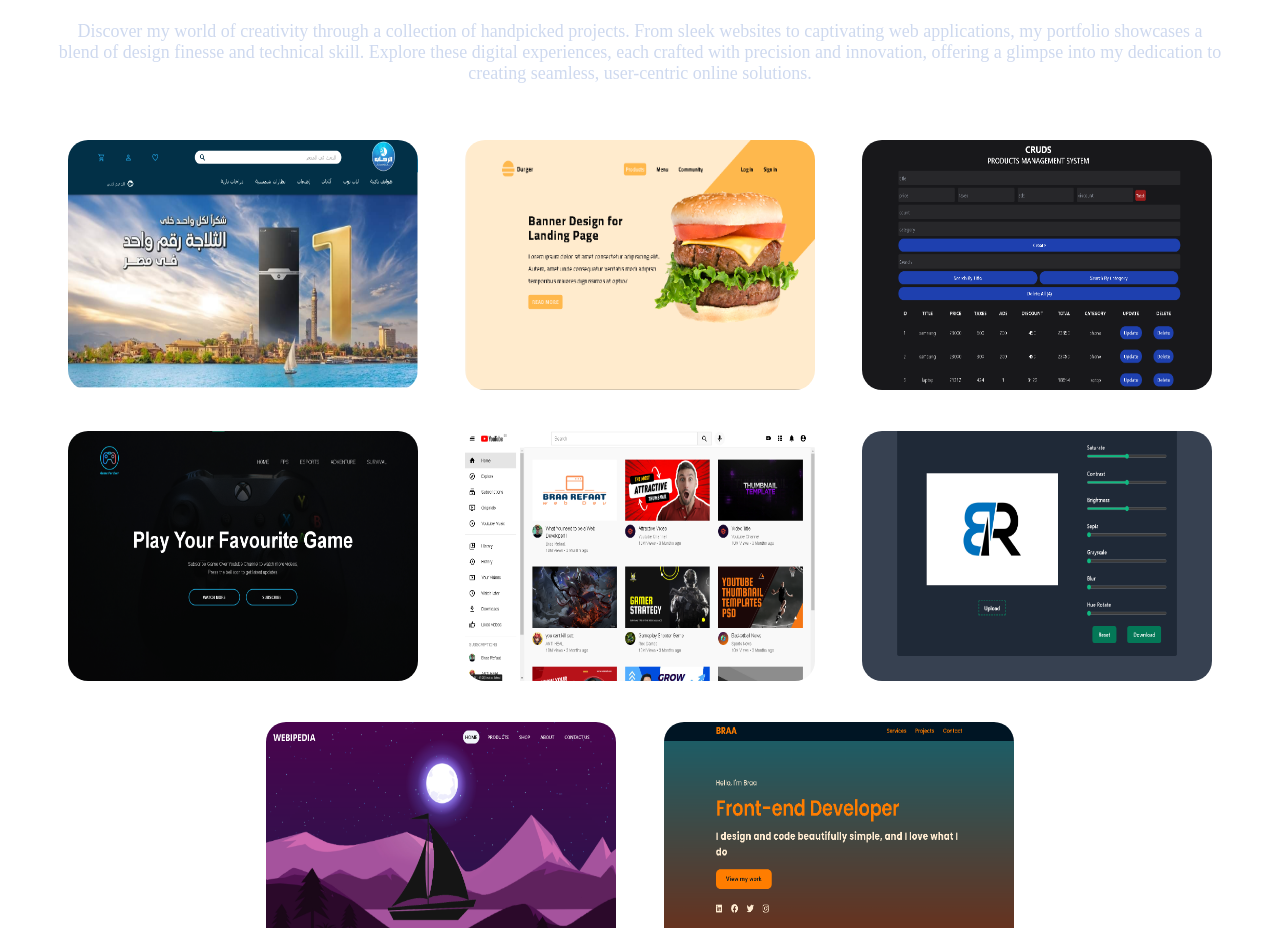
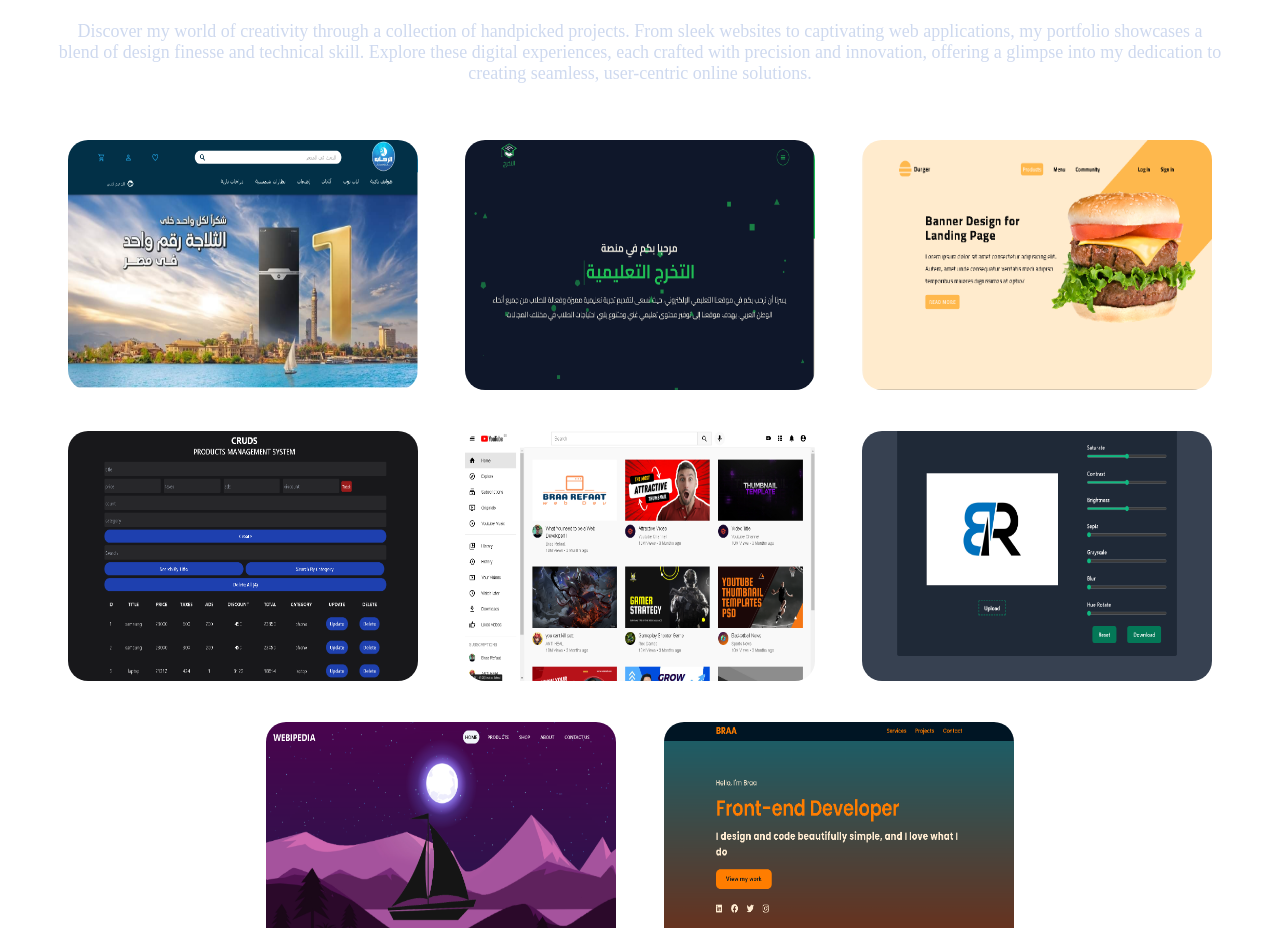
Before and after one commit to BraaRefaat/My-Portfolio, a Vue app: page / in a window 1280 px wide. Shown: the part 4340-5268 px from the top of the page. Built offline with nearby package versions, Linux system fonts and the light colour scheme; what vue3-particles would draw is missing.

Commit message:
Add graduation-website in portfolio

```diff
--- a/src/components/home_page/portfolioSection.vue
+++ b/src/components/home_page/portfolioSection.vue
@@ -69,16 +69,16 @@ const projects = ref([
     link: "https://electronic-shop-demo.netlify.app/",
   },
   {
+    image: "graduation-website.png",
+    link: "https://graduation-platform.netlify.app/",
+  },
+  {
     image: "restaurant-website.png",
     link: "https://burger-restaurant-temp.netlify.app/",
   },
   {
     image: "cruds-website.png",
     link: "https://cruds-temp.netlify.app/",
-  },
-  {
-    image: "gameforever-website.png",
-    link: "https://landing-page-temp.netlify.app/",
   },
   {
     image: "youtube-clone.png",
```
Also changed, not shown: src/assets/images/graduation-website.png (added).
